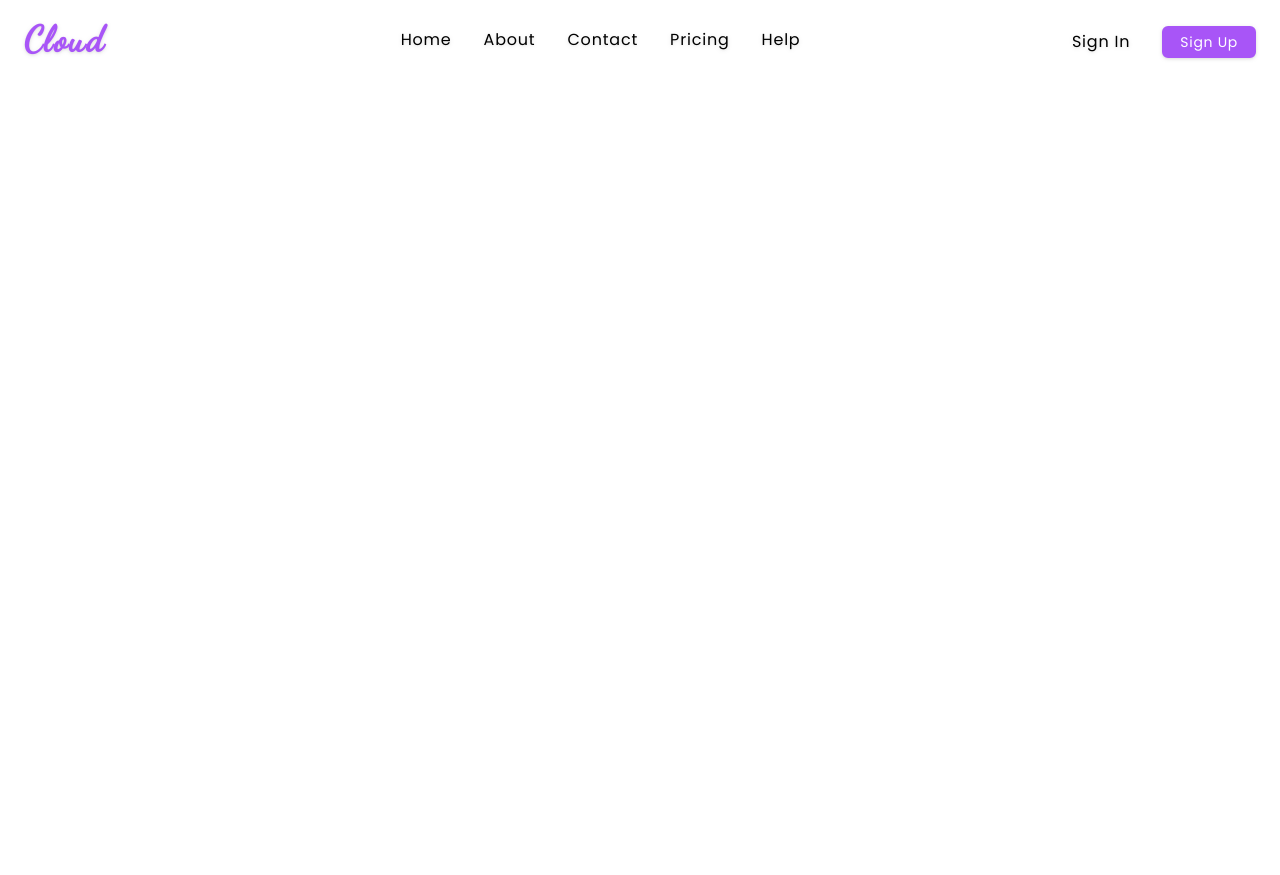
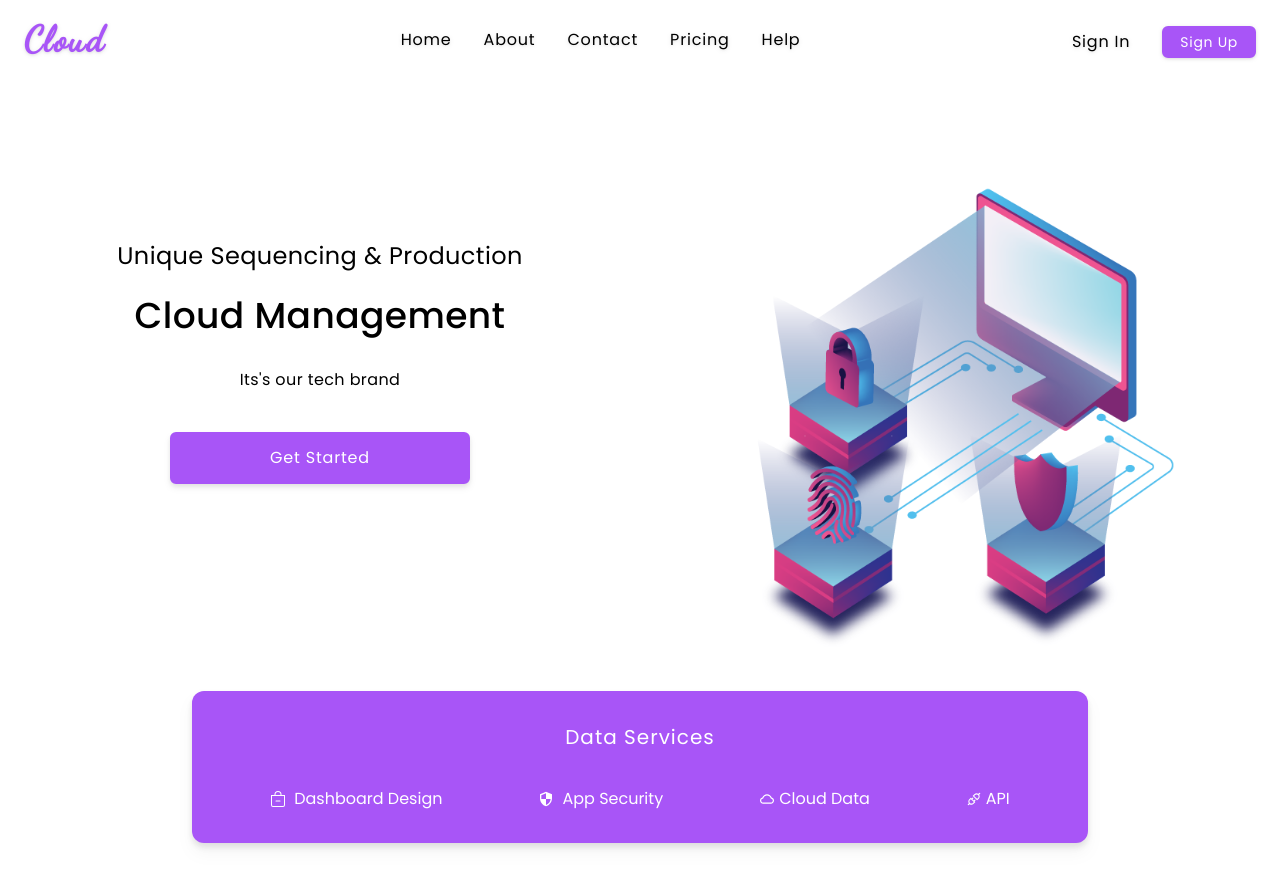
Before and after one commit to Orison03/Cloud-Project, a React (Create React App) app: page / in a window 1280 px wide. Before the commit the page ends 800 px from the top, so only its background shows below. Built offline with nearby package versions, Linux system fonts and the light colour scheme.

Commit message:
completed hero

```diff
--- a/src/App.js
+++ b/src/App.js
@@ -1,11 +1,15 @@
 import React from "react"
 import Navbar from "./components/Navbar";
+import Hero from "./components/Hero";
+import Services from "./components/Services";
 
 function App() {
   return (
-    <>
+    <div className="overflow-x-hidden">
       <Navbar/>
-    </>
+      <Hero/>
+      <Services/>
+    </div>
   );
 }
 
--- a/src/components/Hero.js
+++ b/src/components/Hero.js
@@ -1,9 +1,30 @@
 import React from 'react'
+import BackgroundImg from "../assets/cyber-bg.png"
 
 function Hero() {
   return (
-    <div>Hero</div>
-  )
+    <div className="w-full">
+      <div className="md:grid mt-20 mb-5 md:grid-cols-2">
+        <div className="flex flex-col justify-between item-center mb-10 text-center mt-2 tracking-wide lg:mt-10">
+          <p className="capitalize mt-10 mb-6 text-lg lg:text-2xl">
+            unique sequencing & production
+          </p>
+          <h1 className="font-medium text-3xl capitalize mb-4 lg:text-4xl">
+            cloud management
+          </h1>
+          <p className="mt-4 text-normal">Its's our tech brand</p>
+          <button className="w-[300px] m-auto mt-10 drop-shadow-md">
+            get started
+          </button>
+        </div>
+        {/* cloud image */}
+        <div className="w-full h-full my-6">
+          <img src={BackgroundImg} alt="cloud background" />
+        </div>
+        {/* end of cloud image */}
+      </div>
+    </div>
+  );
 }
 
 export default Hero
--- a/src/components/Navbar.js
+++ b/src/components/Navbar.js
@@ -10,7 +10,7 @@ function Navbar() {
     setNav(!nav);
   };
   return (
-    <div className="w-screen h-[80px] bg-white-200 z-10 fixed md:drop-shadow">
+    <div className="relative w-screen h-[80px] bg-white-200 z-10 md:drop-shadow">
       <div className="flex justify-between px-2 w-full h-full items-center">
         {/* logo */}
         <div className="flex items-center">
@@ -55,7 +55,7 @@ function Navbar() {
         <li className="py-4 text-lg font-normal tracking-wider">contact</li>
         <li className="py-4 text-lg font-normal tracking-wider">pricing</li>
         <li className="py-4 text-lg font-normal tracking-wider">help</li>
-        <div className="font-family flex  justify-between my-4 max-w-xl">
+        <div className="font-family flex  justify-between my-10 max-w-xl">
           <button className="flex justify-center items-center w-[350px] hover:border-normal text-normal max-w-[250px]">
             sign in <AiOutlineRight className="pl-2 w-6 font-bold" />
           </button>
--- /dev/null
+++ b/src/components/Services.js
@@ -0,0 +1,37 @@
+import React from "react";
+import { MdSecurity } from "react-icons/md";
+import { BsBagDash } from "react-icons/bs";
+import { AiOutlineCloud, AiOutlineApi } from "react-icons/ai";
+
+function Services() {
+  return (
+    <div className="mx-auto w-[80%] max-w-4xl">
+      {/* data services */}
+      <div className="md:flex flex-col items-center bg-purple-500 drop-shadow-lg text-white  rounded-xl py-8 mb-8">
+        <h1 className="pb-6 text-center text-xl tracking-wider sm:tracking-[1px]">
+          Data Services
+        </h1>
+        <div className="block space-y-3 text-normal sm:flex items-center justify-between md:space-x-12 lg:space-x-24 ">
+          <p className="capitalize flex items-center justify-center mt-3">
+            <BsBagDash className="font-black mr-2" />
+            dashboard design
+          </p>
+          <p className="capitalize flex items-center justify-center">
+            <MdSecurity className="font-black mr-2" />
+            app security
+          </p>
+          <p className="capitalize flex items-center justify-center">
+            <AiOutlineCloud className="mr-1 font-black" />
+            cloud data
+          </p>
+          <p className="capitalize flex items-center justify-center">
+            <AiOutlineApi className="font-black mr-1" />
+            API
+          </p>
+        </div>
+      </div>
+    </div>
+  );
+}
+
+export default Services;
```
